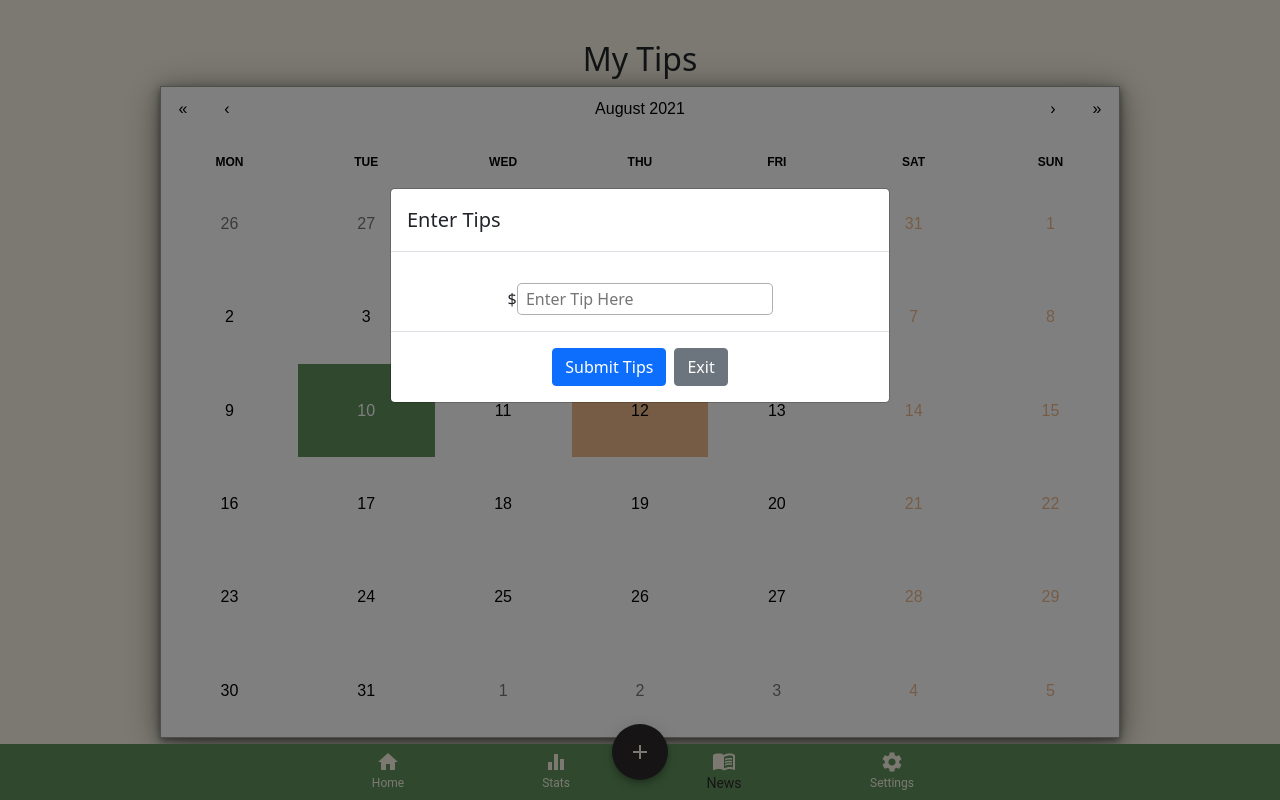
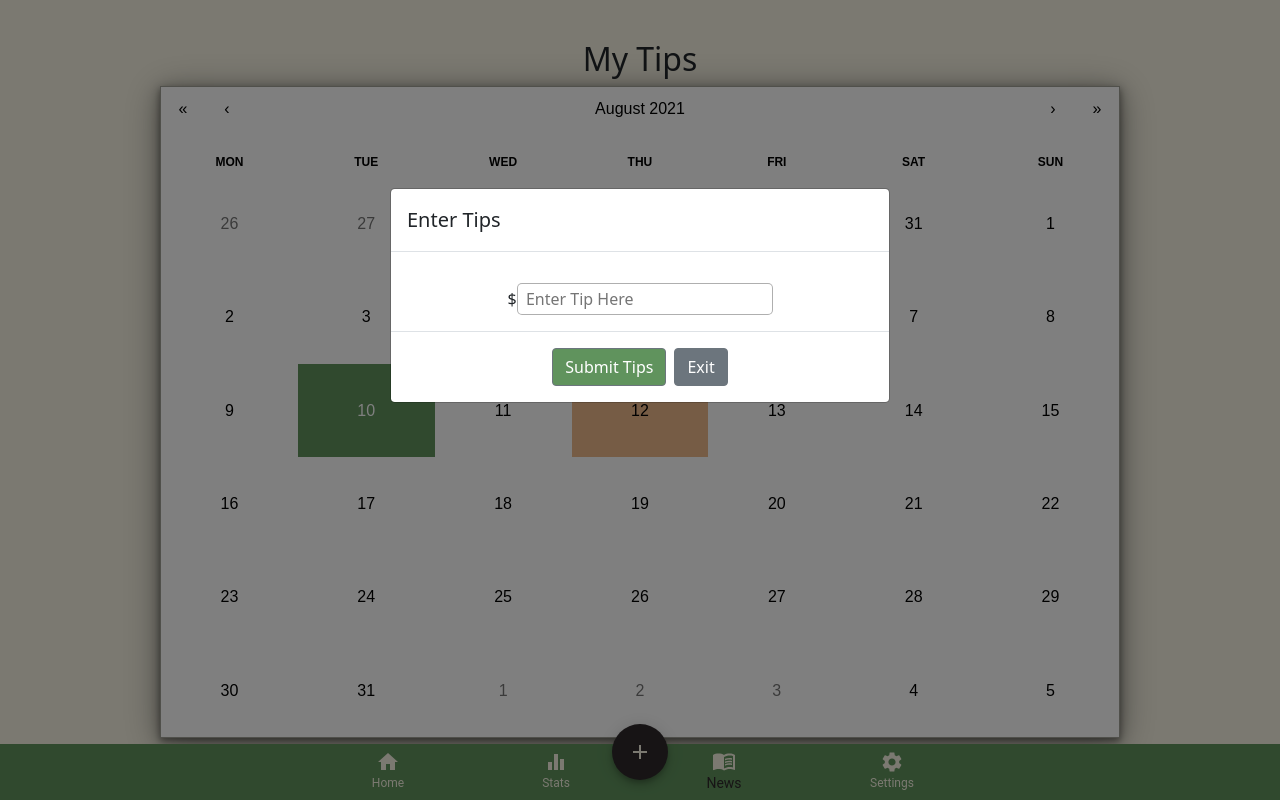
Before and after one commit to heatherloisejackson/TipTrackerApp, a React (Create React App) app in the folder client/: page /mytips in a window 1280 px wide. Both pictures are taken after a click on the button "10". Built offline with nearby package versions, Linux system fonts and the light colour scheme; no server answers.

Commit message:
calendar tweekend tile fix

```diff
--- a/client/src/components/MyTips/index.css
+++ b/client/src/components/MyTips/index.css
@@ -53,7 +53,7 @@ html {
 }
 
 .react-calendar__month-view__days__day--weekend {
-    color: #EDB88B ;
+    color: black ;
 }
 /* DESKTOPS */
 
--- a/client/src/components/TipModal/index.js
+++ b/client/src/components/TipModal/index.js
@@ -78,6 +78,7 @@ const TipEntry = (props) => {
             <Button
               color="primary"
               type="submit" /* onClick={props.toggleShowModal} */
+              className="tip-submit-btn"
             >
               Submit Tips
             </Button>
```
